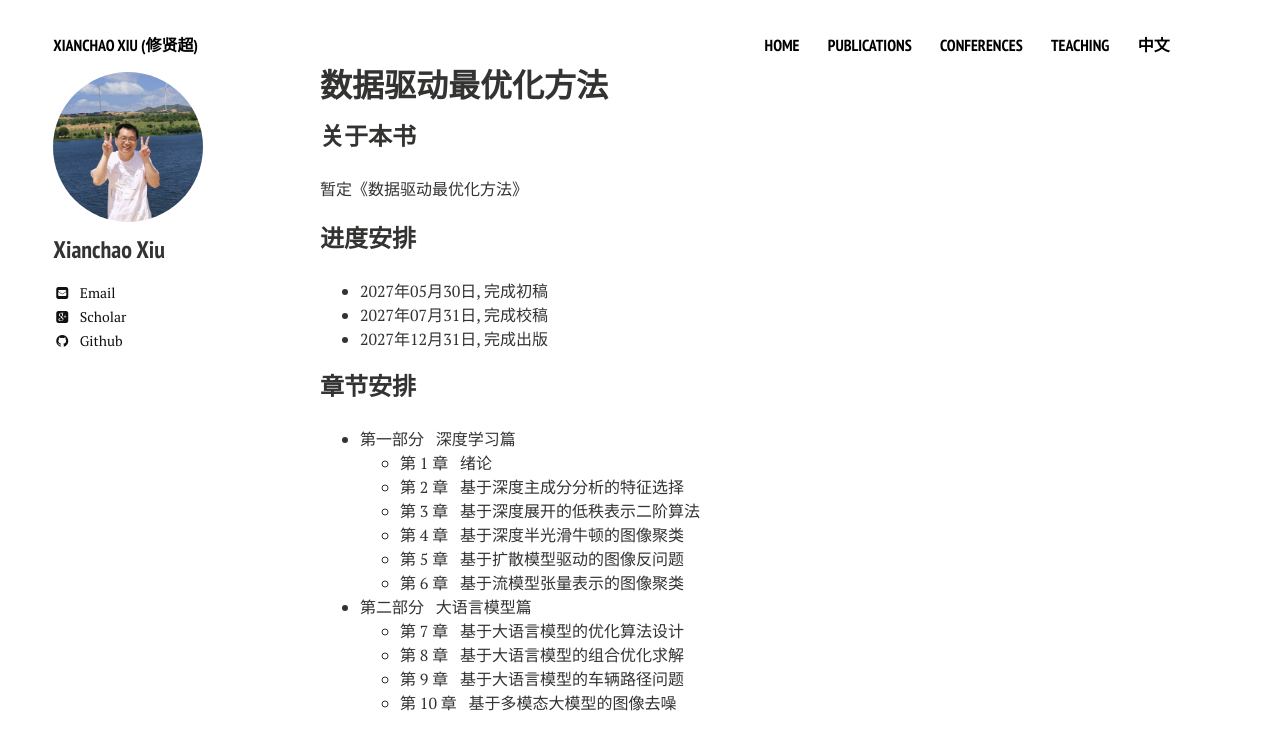
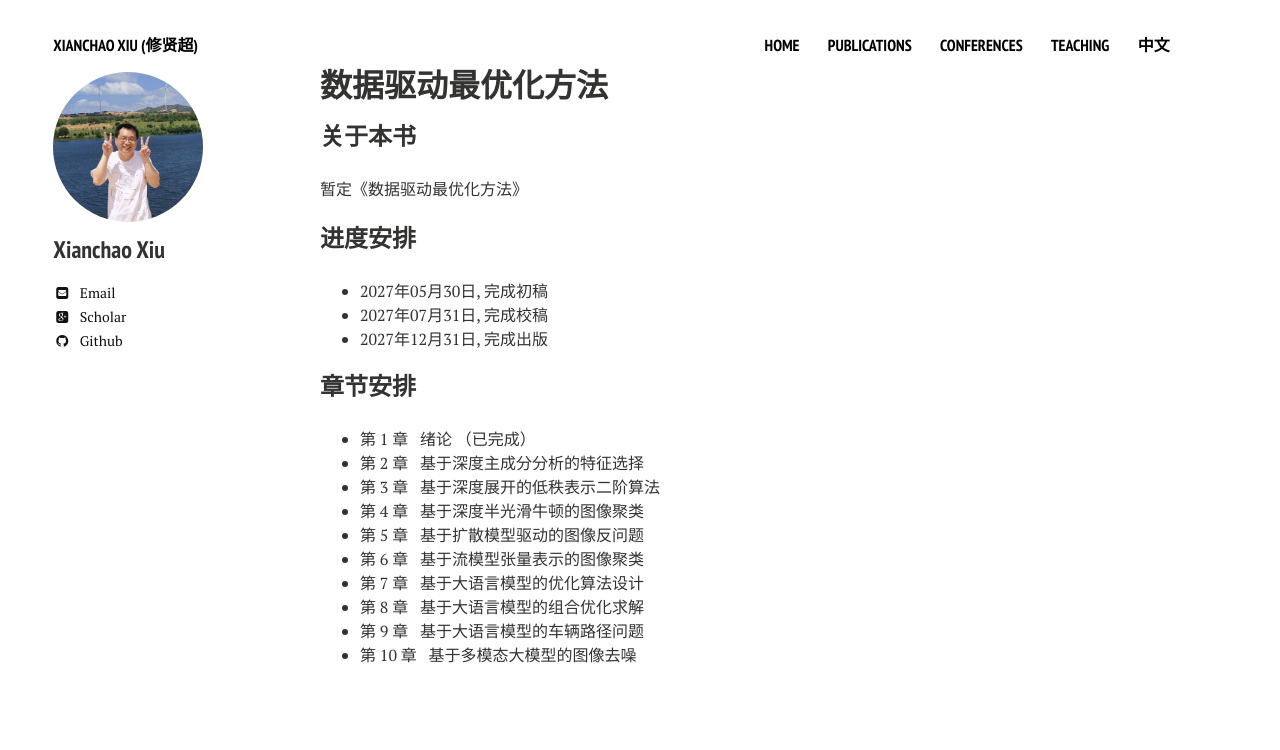
Before and after one commit to xianchaoxiu/xianchaoxiu.github.io, a Jekyll site: the page built from chinese/books/L2O/index.md, in a window 1280 px wide. Shown: the top 750 px of the page. Built offline with Jekyll 4.4.1, drawn with Linux system fonts in a browser that asks for light colours; nearby versions of some CDN libraries.

Commit message:
Update index.md

```diff
--- a/chinese/books/L2O/index.md
+++ b/chinese/books/L2O/index.md
@@ -16,15 +16,13 @@ share: false
 
 ### 章节安排
 
-* 第一部分 &nbsp;  深度学习篇 <br>
-  * 第 1 章 &nbsp;  绪论 <br>
-  * 第 2 章 &nbsp;  基于深度主成分分析的特征选择 <br>
-  * 第 3 章 &nbsp;  基于深度展开的低秩表示二阶算法 <br>
-  * 第 4 章 &nbsp;  基于深度半光滑牛顿的图像聚类 <br>
-  * 第 5 章 &nbsp;  基于扩散模型驱动的图像反问题 <br>
-  * 第 6 章 &nbsp;  基于流模型张量表示的图像聚类 <br>
-* 第二部分 &nbsp;  大语言模型篇 <br>
-  * 第 7 章 &nbsp;  基于大语言模型的优化算法设计 <br>
-  * 第 8 章 &nbsp;  基于大语言模型的组合优化求解 <br>
-  * 第 9 章 &nbsp;  基于大语言模型的车辆路径问题 <br>
-  * 第 10 章 &nbsp;  基于多模态大模型的图像去噪 <br>
+* 第 1 章 &nbsp;  绪论 （已完成）<br>
+* 第 2 章 &nbsp;  基于深度主成分分析的特征选择 <br>
+* 第 3 章 &nbsp;  基于深度展开的低秩表示二阶算法 <br>
+* 第 4 章 &nbsp;  基于深度半光滑牛顿的图像聚类 <br>
+* 第 5 章 &nbsp;  基于扩散模型驱动的图像反问题 <br>
+* 第 6 章 &nbsp;  基于流模型张量表示的图像聚类 <br>
+* 第 7 章 &nbsp;  基于大语言模型的优化算法设计 <br>
+* 第 8 章 &nbsp;  基于大语言模型的组合优化求解 <br>
+* 第 9 章 &nbsp;  基于大语言模型的车辆路径问题 <br>
+* 第 10 章 &nbsp;  基于多模态大模型的图像去噪 <br>
```
